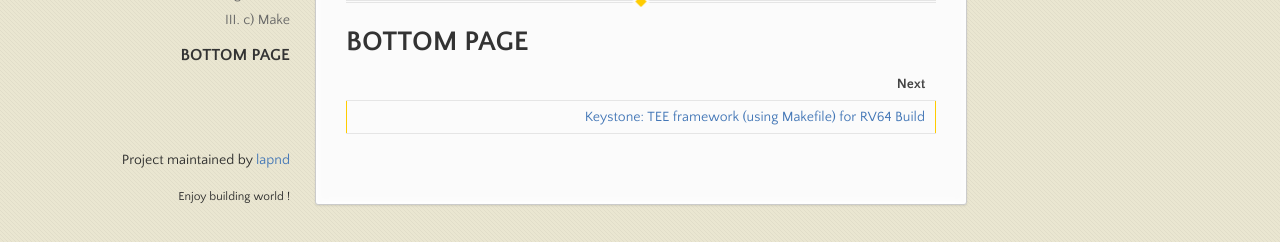
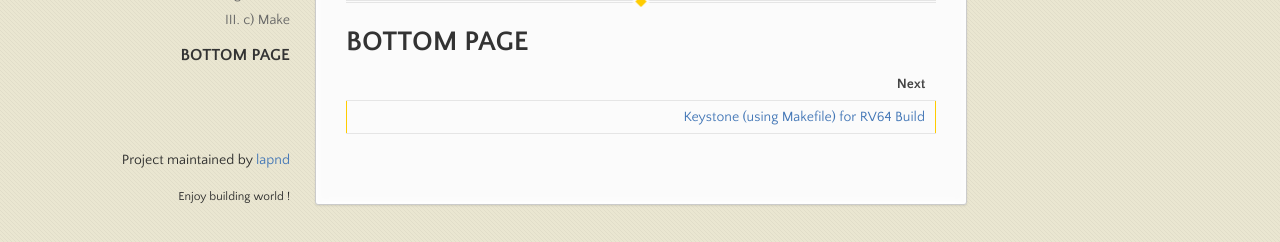
Before and after one commit to lapnd/httdes.github.io, a Jekyll site: the page built from init.md, in a window 1280 px wide and 900 px high, scrolled down 7345 px. Shown: the part 655-897 px from the top of the window. Built offline with Jekyll 4.4.1, drawn with Linux system fonts in a browser that asks for light colours; our own code applies the rules of GitHub Pages for plain Markdown files.

Commit message:
Update init.md

```diff
--- a/init.md
+++ b/init.md
@@ -334,4 +334,4 @@ After install the dependencies, clone the toolchain-making folder, and set the c
 
 | Next |
 | ---: |
-| [Keystone: TEE framework (using Makefile) for RV64 Build](./keystone-makefile-64.md) |
+| [Keystone (using Makefile) for RV64 Build](./keystone-makefile-64.md) |
```
